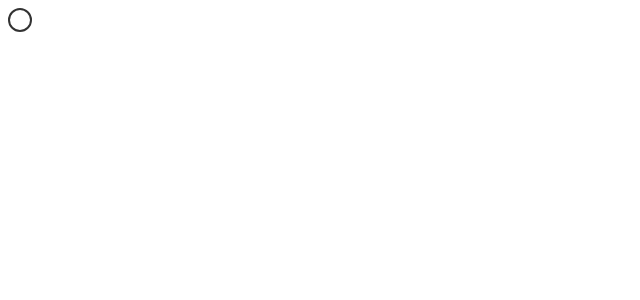
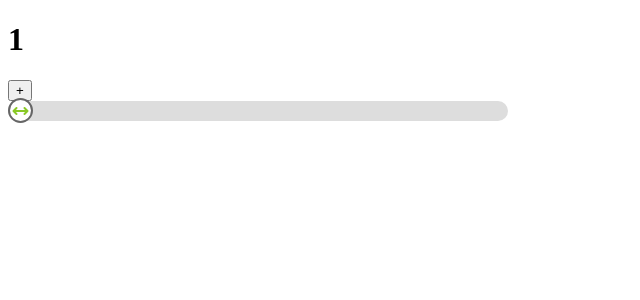
Before and after one commit to toddjudd/slider, a React app: page / in a window 1280 px wide. Shown: the top 300 px of the page, without its empty margins (0-640 px from the left). Built offline with nearby package versions, Linux system fonts and the light colour scheme.

Commit message:
finaly figured out where to put atoms got slider to move and connected state to two components todo: fix slider position when moving. account for size diff between dot and track rename and understand percentages and count and such

```diff
--- a/package.json
+++ b/package.json
@@ -39,6 +39,7 @@
     "jest-circus": "26.6.0",
     "jest-resolve": "26.6.0",
     "jest-watch-typeahead": "0.6.1",
+    "jotai": "^0.12.0",
     "mini-css-extract-plugin": "0.11.3",
     "optimize-css-assets-webpack-plugin": "5.0.4",
     "pnp-webpack-plugin": "1.6.4",
@@ -56,6 +57,7 @@
     "resolve": "1.18.1",
     "resolve-url-loader": "^3.1.2",
     "sass-loader": "8.0.2",
+    "scheduler": "^0.20.1",
     "semver": "7.3.2",
     "terser-webpack-plugin": "4.2.3",
     "ts-pnp": "1.2.0",
--- a/public/index.html
+++ b/public/index.html
@@ -10,6 +10,7 @@
       content="Web site created using create-react-app"
     />
     <link rel="apple-touch-icon" href="%PUBLIC_URL%/logo192.png" />
+    <script src="https://kit.fontawesome.com/e8a104e8dd.js" crossorigin="anonymous"></script>
     <!--
       manifest.json provides metadata used when your web app is installed on a
       user's mobile device or desktop. See https://developers.google.com/web/fundamentals/web-app-manifest/
--- /dev/null
+++ b/src/App.js
@@ -0,0 +1,13 @@
+import { atom, useAtom } from 'jotai';
+
+const App = (props) => {
+  const [count, setCount] = useAtom(props.countAtom);
+  return (
+    <>
+      <h1>{count}</h1>
+      <button onClick={() => setCount((c) => c + 1)}>+</button>
+    </>
+  );
+};
+
+export default App;
--- a/src/Dot.js
+++ b/src/Dot.js
@@ -1,10 +1,19 @@
 import './Dot.less';
+import mix from './mix';
 
 const Dot = (props) => {
-  let deathThreashold = 80;
+  let { count, maxCount } = props;
+  let countPercent = (count / maxCount) * 100;
+  let countDeadly = countPercent > 80 || count >= 100;
+  let color = countDeadly ? '#444' : mix('FF333A', '8AC926', countPercent);
+  console.log(color);
   return (
-    <div className='Dot'>
-      <div className='icon'></div>
+    <div className='Dot' {...props}>
+      <i
+        className={countDeadly ? 'fas fa-skull' : 'fas fa-arrows-h'}
+        style={{
+          color,
+        }}></i>
     </div>
   );
 };
--- a/src/Dot.less
+++ b/src/Dot.less
@@ -1,6 +1,14 @@
 .Dot {
-  height: 20px;
-  width: 20px;
-  border: 2px solid #333;
+  height: 21px;
+  width: 21px;
+  border: 2px solid #666;
   border-radius: 100%;
+  display: flex;
+  justify-content: center;
+  align-items: center;
+  background-color:#fff;
+  position: relative;
 }
+.Dot > i {
+  margin-top: 1px;
+}
--- /dev/null
+++ b/src/Slider.js
@@ -0,0 +1,91 @@
+import { atom, useAtom } from 'jotai';
+import mix from './mix';
+import './Slider.less';
+import './Dot.less';
+import { forwardRef, useRef } from 'react';
+
+const getPercentage = (current, max) => (100 * current) / max;
+const getCount = (percentage, max) => (max / 100) * percentage;
+const getLeft = (percentage) => `calc(${percentage}% - 5px)`;
+
+const maxCountAtom = atom(500);
+const positionAtom = atom(0);
+const percentageAtom = atom(0);
+const diffAtom = atom(0);
+
+const Dot = forwardRef((props, ref) => {
+  let { count, percentage } = props;
+  let countDeadly = percentage > 80;
+  let color = countDeadly ? '#444' : mix('FF333A', '8AC926', percentage);
+  return (
+    <div className='Dot' {...props} ref={ref}>
+      <i
+        className={countDeadly ? 'fas fa-skull' : 'fas fa-arrows-h'}
+        style={{
+          color,
+        }}></i>
+    </div>
+  );
+});
+
+const Slider = (props) => {
+  const dotRef = useRef();
+  const sliderRef = useRef();
+
+  const [count, setCount] = useAtom(props.countAtom);
+  const [maxCount, setMaxCount] = useAtom(maxCountAtom);
+  const [position, setPosition] = useAtom(positionAtom);
+  const [percentage, setPercentage] = useAtom(percentageAtom);
+  const [diff, setDiff] = useAtom(diffAtom);
+
+  const handleMouseDown = (e) => {
+    //diff between mouse click and dot left edge. Where did you click on the box?
+    setDiff(e.clientX - dotRef.current.getBoundingClientRect().left);
+    console.log(diff);
+    document.addEventListener('mousemove', handleMouseMove);
+    document.addEventListener('mouseup', handleMouseUp);
+  };
+
+  const handleMouseUp = (e) => {
+    document.removeEventListener('mouseup', handleMouseUp);
+    document.removeEventListener('mousemove', handleMouseMove);
+  };
+
+  const handleMouseMove = (e) => {
+    let newX =
+      e.clientX - diff - sliderRef.current.getBoundingClientRect().left;
+
+    const end = sliderRef.current.offsetWidth - dotRef.current.offsetWidth;
+
+    const start = 0;
+
+    if (newX < start) {
+      newX = 0;
+    }
+
+    if (newX > end) {
+      newX = end;
+    }
+
+    console.log(`newX ${newX}`);
+    console.log(`end ${end}`);
+    console.log(`position ${position}`);
+    console.log(`percentage ${percentage}`);
+    setPercentage((newX / end) * 100);
+    setPosition(getCount((newX / end) * 100, maxCount));
+    setCount(getCount((newX / end) * 100, maxCount));
+  };
+
+  return (
+    <div className='Slider' ref={sliderRef}>
+      <Dot
+        count={count}
+        ref={dotRef}
+        percentage={percentage}
+        onMouseDown={handleMouseDown}
+        style={{ left: position }}></Dot>
+    </div>
+  );
+};
+
+export default Slider;
--- /dev/null
+++ b/src/Slider.less
@@ -0,0 +1,8 @@
+.Slider {
+  background-color: #ddd;
+  height: 20px;
+  width: 500px;
+  display: flex;
+  align-items: center;
+  border-radius: 10px;
+}
--- a/src/index.js
+++ b/src/index.js
@@ -1,12 +1,19 @@
 import React from 'react';
 import ReactDOM from 'react-dom';
 // import './index.css';
-import Dot from './Dot';
+import Slider from './Slider';
+import App from './App';
 import reportWebVitals from './reportWebVitals';
+import { Provider, atom } from 'jotai';
+
+const countAtom = atom(1);
 
 ReactDOM.render(
   <React.StrictMode>
-    <Dot />
+    <Provider>
+      <App countAtom={countAtom} />
+      <Slider countAtom={countAtom} />
+    </Provider>
   </React.StrictMode>,
   document.getElementById('root')
 );
--- /dev/null
+++ b/src/mix.js
@@ -0,0 +1,30 @@
+const mix = function (color_1, color_2, weight) {
+  function d2h(d) {
+    return d.toString(16);
+  } // convert a decimal value to hex
+  function h2d(h) {
+    return parseInt(h, 16);
+  } // convert a hex value to decimal
+
+  weight = typeof weight !== 'undefined' ? weight : 50; // set the weight to 50%, if that argument is omitted
+
+  var color = '#';
+
+  for (var i = 0; i <= 5; i += 2) {
+    // loop through each of the 3 hex pairs—red, green, and blue
+    var v1 = h2d(color_1.substr(i, 2)), // extract the current pairs
+      v2 = h2d(color_2.substr(i, 2)),
+      // combine the current pairs from each source color, according to the specified weight
+      val = d2h(Math.floor(v2 + (v1 - v2) * (weight / 100.0)));
+
+    while (val.length < 2) {
+      val = '0' + val;
+    } // prepend a '0' if val results in a single digit
+
+    color += val; // concatenate val to our new color string
+  }
+
+  return color; // PROFIT!
+};
+
+export default mix;
```
Also changed, not shown: 2 other files (tests, documents, lock files or other folders).
